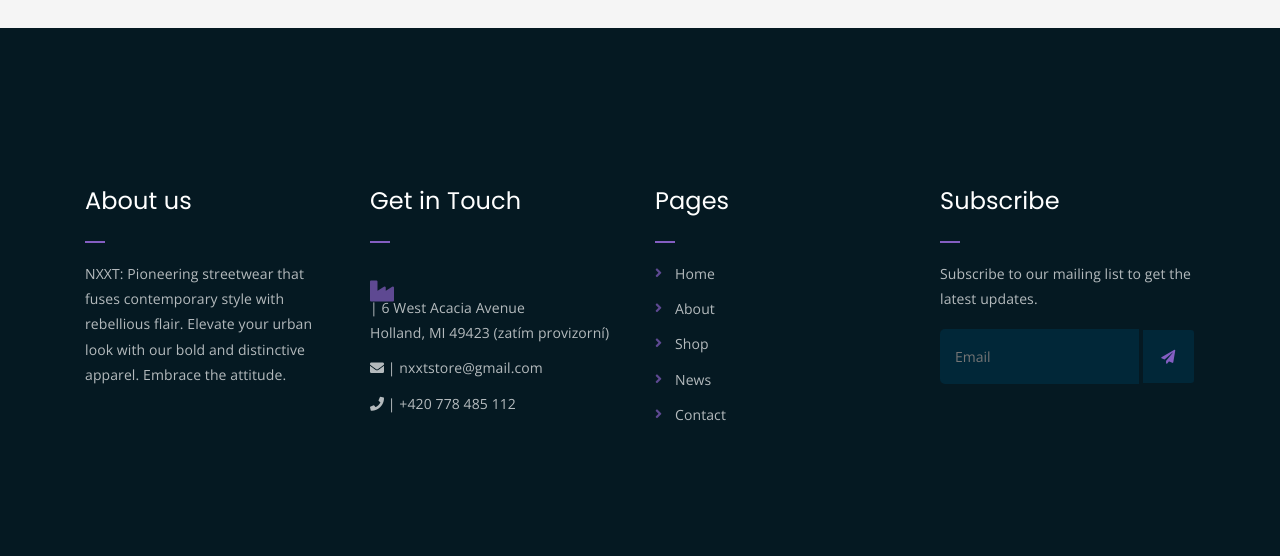
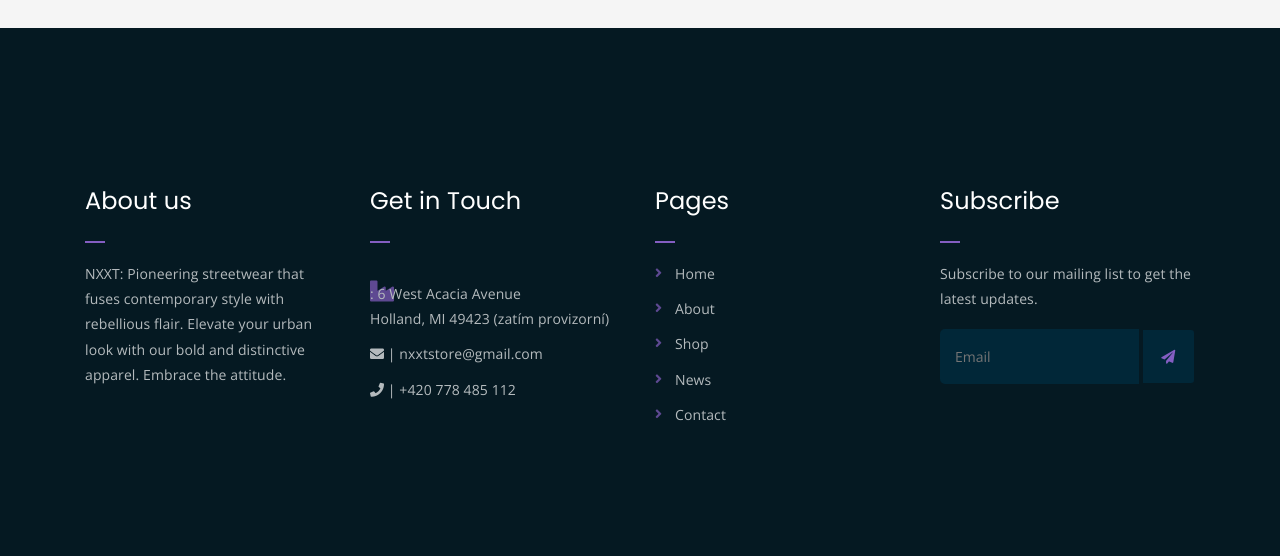
Before and after one commit to NXXTStore/nxxtstore, a plain HTML site: page shop.html in a window 1280 px wide. Shown: the part 2276-2832 px from the top of the page. Drawn offline with nearby package versions, Linux system fonts and the light colour scheme.

Commit message:
uz KURVA

```diff
--- a/shop.html
+++ b/shop.html
@@ -267,7 +267,7 @@
 					<div class="footer-box get-in-touch">
 						<h2 class="widget-title">Get in Touch</h2>
 						<ul>
-							<li><div class="list-icon"><i class="fa fa-industry footer-img"></i></div><pre></pre>| 6 West Acacia Avenue<br>
+							<li><div class="list-icon"><i class="fa fa-industry footer-img"></i></div>:		6 West Acacia Avenue<br>
 								Holland, MI 49423 (zatím provizorní)</li>
 							<li><i class="fa fa-envelope footer-img"></i> | nxxtstore@gmail.com</li>
 							<li><i class="fa fa-phone footer-img"></i> | +420 778 485 112</li>
```
